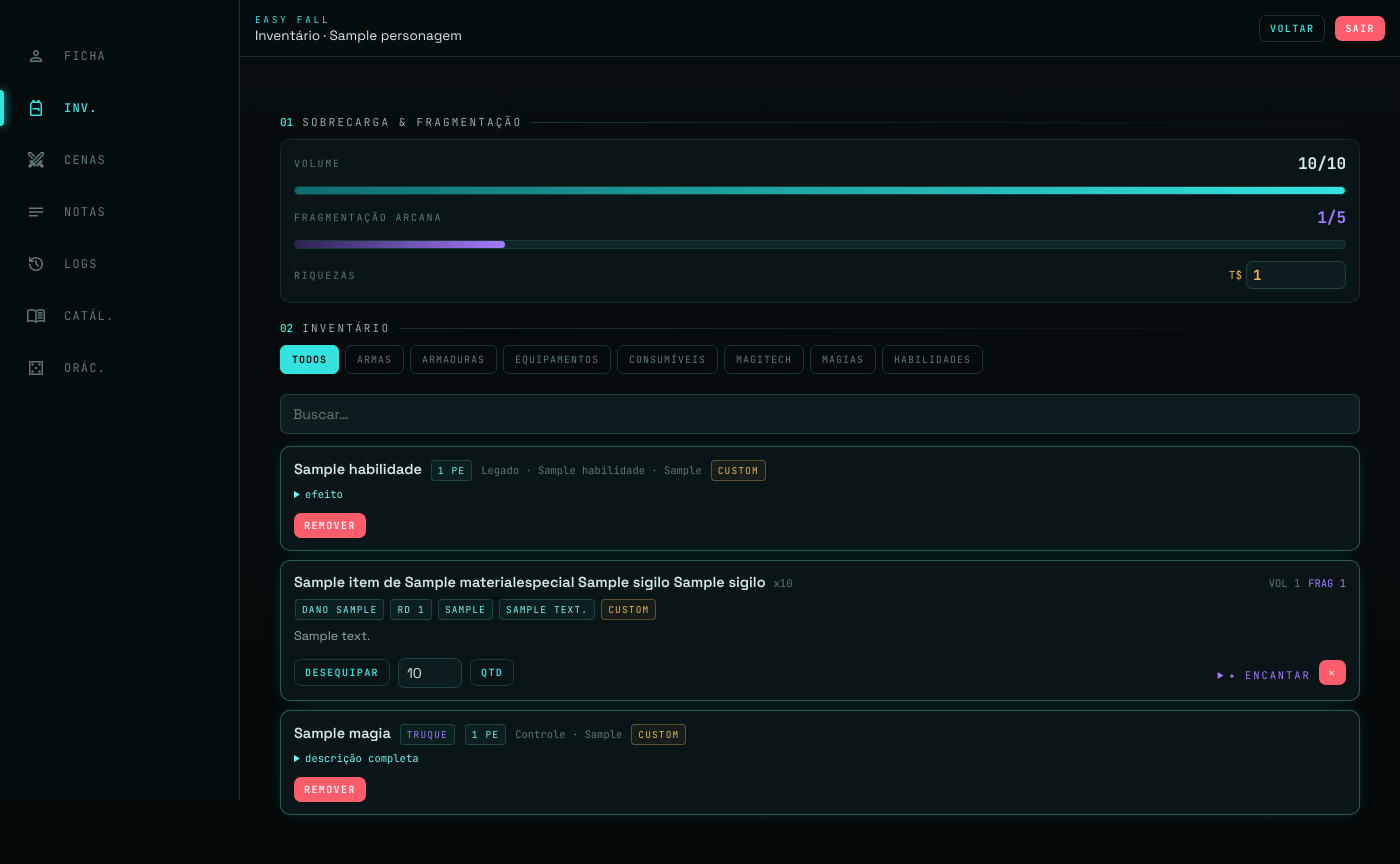
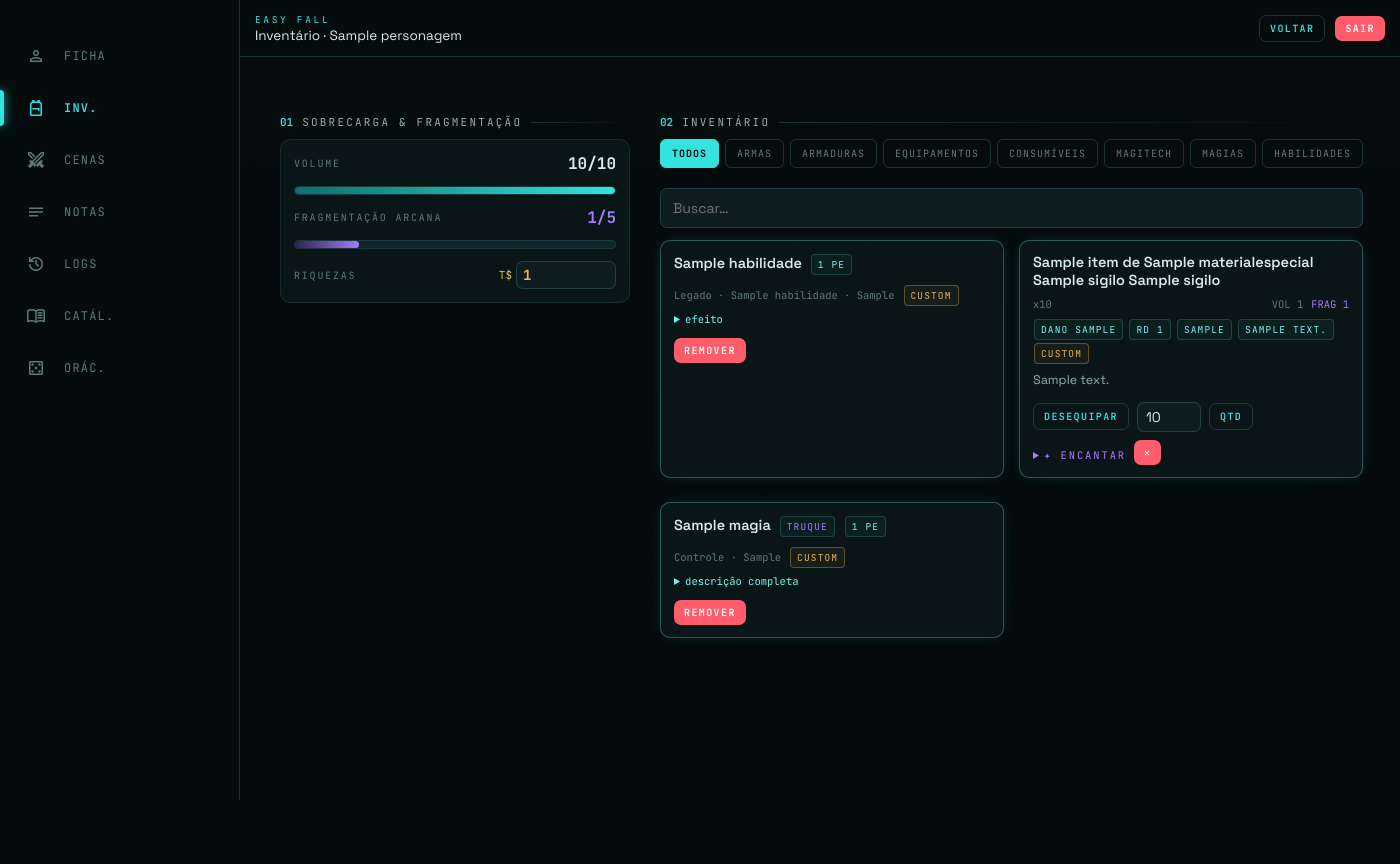
Before and after one commit to luanandradeia/EASY-FALL, a Django app: page /personagem/1/inventario/ in a window 1400 px wide. After the commit the page ends 800 px from the top, so only its background shows below. Run offline with Django 5.2, Linux system fonts and the light colour scheme; a user stored in the database is signed in; tables that the repository leaves empty hold one stand-in row (values such as "Sample post").

Commit message:
style: adjust desktop layout responsiveness for main screens and login

```diff
--- a/skyfall_app/static/css/skyfall.css
+++ b/skyfall_app/static/css/skyfall.css
@@ -175,7 +175,7 @@ label { display: block; font-family: var(--mono); font-size: 10px; letter-spacin
   body {
     background: var(--backdrop); /* Limpa o fundo fora do shell caso queira */
   }
-  .app-shell {
+  .app-shell.has-nav {
     max-width: 100%;
     margin: 0;
     display: grid;
@@ -198,6 +198,9 @@ label { display: block; font-family: var(--mono); font-size: 10px; letter-spacin
     padding: 40px;
     padding-bottom: 40px; /* Remove o padding extra que era pro bottom-nav */
     min-width: 0;
+    max-width: 1200px;
+    margin: 0 auto;
+    width: 100%;
   }
   .bottom-nav {
     grid-area: nav;
@@ -221,4 +224,42 @@ label { display: block; font-family: var(--mono); font-size: 10px; letter-spacin
   .attr-grid { grid-template-columns: repeat(6, 1fr); gap: 15px; }
   .grid-2, .form-grid { grid-template-columns: repeat(2, 1fr); gap: 20px; }
   .personagens-list { display: grid !important; grid-template-columns: repeat(2, 1fr); gap: 20px !important; }
+
+  /* Novas estruturas responsivas */
+  .ficha-grid {
+    display: grid;
+    grid-template-columns: 1.2fr 0.8fr;
+    gap: 30px;
+    align-items: start;
+  }
+  .inventario-grid {
+    display: grid;
+    grid-template-columns: 350px 1fr;
+    gap: 30px;
+    align-items: start;
+  }
+  .items-list, .catalog-grid {
+    display: grid;
+    grid-template-columns: repeat(2, 1fr);
+    gap: 15px;
+  }
+
+  /* Redefine os carrosséis horizontais para grids estáticos no PC */
+  .carousel {
+    display: grid;
+    grid-template-columns: repeat(auto-fill, minmax(280px, 1fr));
+    gap: 15px;
+    overflow-x: visible;
+    padding: 10px 0;
+  }
+  .carousel-item {
+    flex: none;
+    min-width: 0;
+    margin: 0;
+  }
+
+  /* Correção do Oráculo sticky bottom no PC */
+  #form-oraculo {
+    bottom: 20px !important;
+  }
 }
--- a/skyfall_app/templates/base.html
+++ b/skyfall_app/templates/base.html
@@ -10,7 +10,7 @@
   <link rel="stylesheet" href="{% static 'css/skyfall.css' %}">
 </head>
 <body>
-<div class="app-shell">
+<div class="app-shell{% if user.is_authenticated %} has-nav{% endif %}">
   {% if user.is_authenticated %}
   <header class="app-header">
     <div>
--- a/skyfall_app/templates/core/catalogo.html
+++ b/skyfall_app/templates/core/catalogo.html
@@ -36,6 +36,7 @@
   <span class="micro">{{ resultados|length }} registros</span>
 </div>
 
+<div class="catalog-grid">
 {% for r in resultados %}
 {% with s=r.catalogo_secao|default:secao %}
 <div class="card {% if s == 'magias' and r.pk in minhas_magias %}equipado{% elif s == 'habilidades' and r.pk in minhas_habilidades %}equipado{% endif %}">
@@ -95,6 +96,7 @@
 </div>
 {% endwith %}
 {% empty %}<p class="muted">Nada encontrado nesta seção.</p>{% endfor %}
+</div>
 {% endblock %}
 
 {% block scripts %}
--- a/skyfall_app/templates/core/ficha.html
+++ b/skyfall_app/templates/core/ficha.html
@@ -5,6 +5,8 @@
 <a href="{% url 'personagem_editar' p.pk %}" class="btn ghost mini">EDITAR</a>
 {% endblock %}
 {% block content %}
+<div class="ficha-grid">
+  <div class="ficha-main">
 
 <div class="seclabel"><span class="idx">01</span><span class="name">Identidade</span><span class="rule"></span></div>
 <div class="panel">
@@ -111,7 +113,9 @@
   <span class="chip" style="font-size: 1.15em;">{{ p.tamanho|upper }}</span>
   <span class="chip" style="font-size: 1.15em;">DESLOC {{ p.deslocamento }}</span>
 </div>
+  </div>
 
+  <div class="ficha-pericias">
 <div class="seclabel">
   <span class="idx">05</span><span class="name">Perícias</span><span class="rule"></span>
   <a href="{% url 'pericias_gerenciar' p.pk %}" class="btn ghost mini" style="margin-left: 10px; padding: 2px 8px; font-size: 9px; box-shadow: none; border-color: rgba(52,227,224,.2);">+ APTIDÃO</a>
@@ -127,6 +131,8 @@
     <span class="bonus" id="bonus-{{ pp.pk }}">{% if pp.bonus >= 0 %}+{% endif %}{{ pp.bonus }}</span>
   </div>
   {% endfor %}
+</div>
+  </div>
 </div>
 {% endblock %}
 
--- a/skyfall_app/templates/core/inventario.html
+++ b/skyfall_app/templates/core/inventario.html
@@ -2,6 +2,8 @@
 {% block title %}{{ p.nome }} — Inventário{% endblock %}
 {% block header_title %}Inventário · {{ p.nome }}{% endblock %}
 {% block content %}
+<div class="inventario-grid">
+  <div class="inventario-side">
 
 <div class="seclabel"><span class="idx">01</span><span class="name">Sobrecarga & Fragmentação</span><span class="rule"></span></div>
 <div class="panel">
@@ -25,7 +27,9 @@
     </div>
   </div>
 </div>
+  </div>
 
+  <div class="inventario-main">
 <div class="seclabel"><span class="idx">02</span><span class="name">Inventário</span><span class="rule"></span></div>
 
 <div class="tab-row mb">
@@ -38,6 +42,7 @@
   <input type="text" placeholder="Buscar…" class="field" style="flex:1;" oninput="filtraCards(this.value)">
 </div>
 
+<div class="items-list">
 {% for r in resultados %}
   {% with s=r.inventario_secao|default:secao %}
 
@@ -148,7 +153,10 @@
   {% endif %}
   {% endwith %}
 {% empty %}<p class="muted">Nenhum item encontrado nesta seção.</p>{% endfor %}
+</div>
 
+  </div>
+</div>
 {% endblock %}
 
 {% block scripts %}
```
